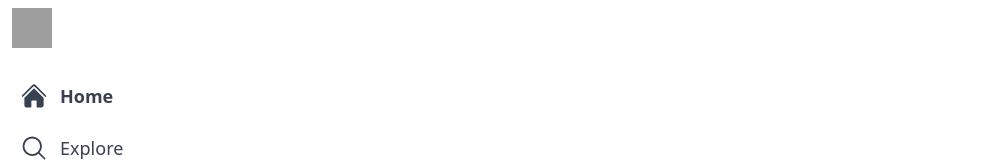
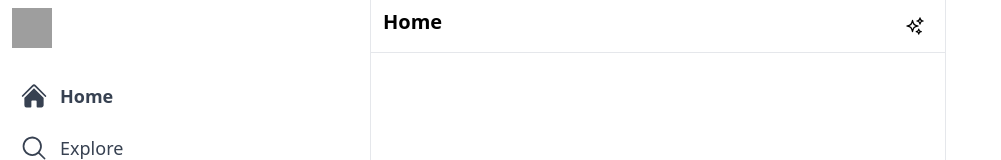
Before and after one commit to ozgeozkaraa01/twitter-clone, a Next.js app: page / in a window 1280 px wide. Shown: the top 160 px of the page, without its empty margins (0-1001 px from the left). Built offline with nearby package versions, Linux system fonts and the light colour scheme; grey boxes are pictures that could not be loaded.

Commit message:
create Feed component

```diff
--- /dev/null
+++ b/components/Feed.js
@@ -0,0 +1,15 @@
+import { SparklesIcon } from "@heroicons/react/24/outline";
+
+export default function Feed() {
+  return(
+   <div className="xl:ml-[370px] border-l border-r border-gray-200 xl:min-w-[576px] sm:ml[73px] flex-grow max-w-xl">
+    <div className="flex py-2 px-3 sticky top-0 z-50 bg-white border-b border-gray-200">
+        <h2 className="text-lg sm:text-xl font-bold cursor-pointer">Home</h2>
+        <div className="hoverEffect flex items-center justify-center px-0 ml-auto w-9 h-9">
+            <SparklesIcon className="h-5" />
+
+        </div>
+        </div>
+        </div>
+  );
+}
--- a/pages/index.js
+++ b/pages/index.js
@@ -1,4 +1,5 @@
 import Head from 'next/head'
+import Feed from '../components/Feed'
 import Sidebar from '../components/Sidebar'
 
 
@@ -16,6 +17,7 @@
       <Sidebar />
 
       {/* Feed */}
+      <Feed />
 
       {/* Widgets */}
 
```
